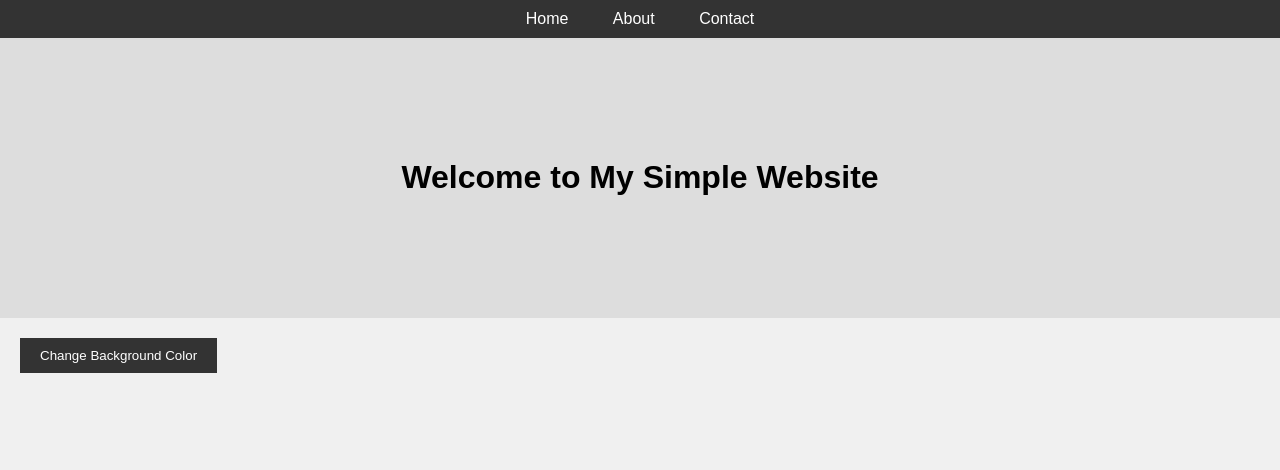
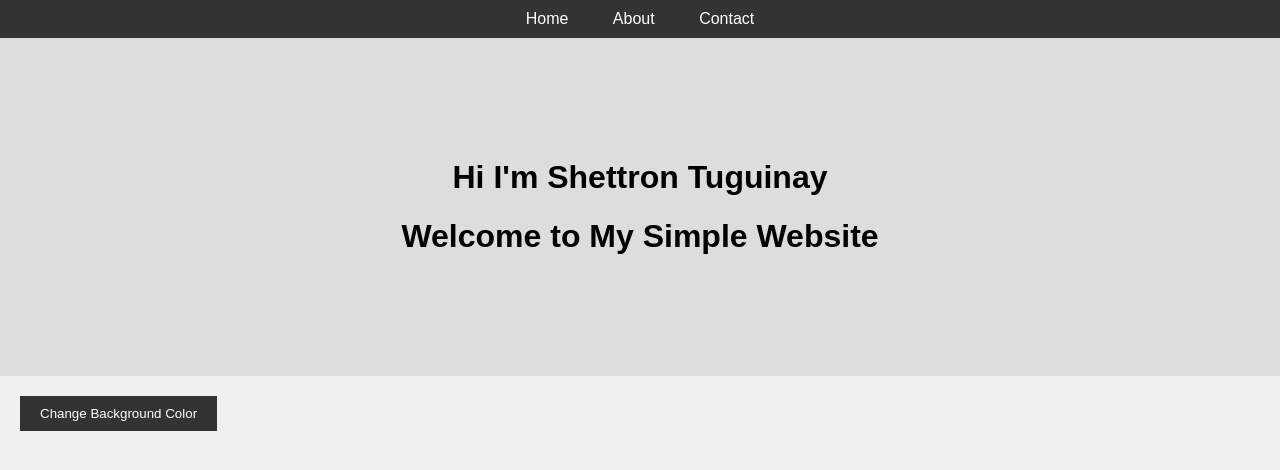
Before and after one commit to Lveless/final, a plain HTML site: page index.html in a window 1280 px wide. Drawn offline with Linux system fonts and the light colour scheme.

Commit message:
Update index.html

```diff
--- a/index.html
+++ b/index.html
@@ -14,6 +14,7 @@
     </nav>
 
     <header>
+        <h1>Hi I'm Shettron Tuguinay</h1>
         <h1>Welcome to My Simple Website</h1>
     </header>
 
```
